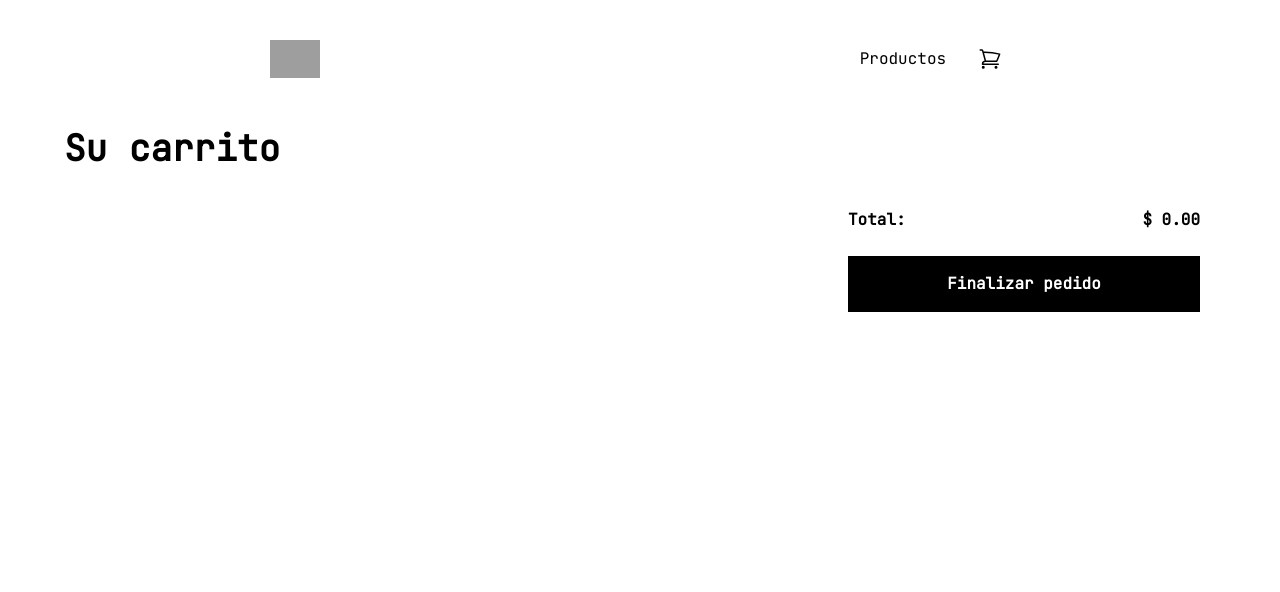
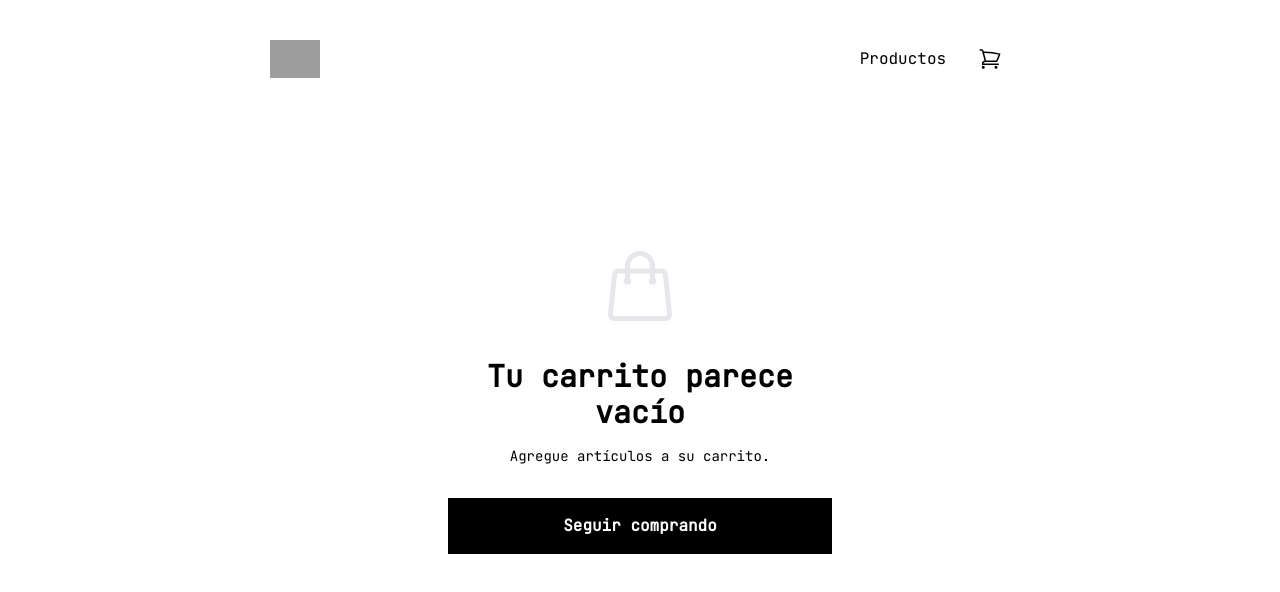
Before and after one commit to Louisit0/MartialGear, a React (Vite) app: page /carrito in a window 1280 px wide. Shown: the top 592 px of the page. Built offline with nearby package versions, Linux system fonts and the light colour scheme; grey boxes are pictures that could not be loaded.

Commit message:
carrito vacio, conditional rendering,

```diff
--- a/src/pages/Carrito.jsx
+++ b/src/pages/Carrito.jsx
@@ -1,7 +1,7 @@
 import { useState, useEffect } from "react";
 import Swal from "sweetalert2";
 import withReactContent from "sweetalert2-react-content";
-import { useNavigate } from "react-router-dom";
+import { useNavigate, Link } from "react-router-dom";
 
 const MySwal = withReactContent(Swal);
 
@@ -31,6 +31,9 @@ const Carrito = ({
   };
 
   const comprar = () => {
+    if (carritoItems.length === 0) {
+      console.log("carrito vacio");
+    } else {
       MySwal.fire({
         title: <strong>Compra realizada</strong>,
         icon: "success",
@@ -41,6 +44,7 @@ const Carrito = ({
         setNotificationCount(0);
         navigate("/");
       });
+    }
   };
 
   useEffect(() => {
@@ -52,21 +56,56 @@ const Carrito = ({
   }, [carritoItems]);
 
   return (
+    <>
+      {carritoItems.length === 0 ? (
+        <div className="w-1/2 h-screen relative flex flex-col mx-auto items-center justify-center">
+          <svg
+            xmlns="http://www.w3.org/2000/svg"
+            fill="none"
+            viewBox="0 0 24 24"
+            strokeWidth={1.5}
+            stroke="currentColor"
+            className="w-20 h-20 text-gray-200"
+          >
+            <path
+              strokeLinecap="round"
+              strokeLinejoin="round"
+              d="M15.75 10.5V6a3.75 3.75 0 10-7.5 0v4.5m11.356-1.993l1.263 12c.07.665-.45 1.243-1.119 1.243H4.25a1.125 1.125 0 01-1.12-1.243l1.264-12A1.125 1.125 0 015.513 7.5h12.974c.576 0 1.059.435 1.119 1.007zM8.625 10.5a.375.375 0 11-.75 0 .375.375 0 01.75 0zm7.5 0a.375.375 0 11-.75 0 .375.375 0 01.75 0z"
+            />
+          </svg>
+          <h2 className="text-3xl font-bold w-2/3 text-center mt-8">
+            Tu carrito parece vacío
+          </h2>
+          <p className="mt-4 mb-8 text-sm">Agregue artículos a su carrito.</p>
+          <Link
+            to="/productos"
+            className="p-4 bg-black text-white w-2/3 font-bold text-center"
+          >
+            Seguir comprando
+          </Link>
+        </div>
+      ) : (
         <div className="w-full h-full mt-32 relative">
           <h2 className="text-4xl font-bold">Su carrito</h2>
           <div className="flex flex-row justify-between mt-10">
-        <div className="flex flex-col">
+            <div className="flex flex-col w-3/5">
+              <p>{carritoItems.length === 0 ? "El carrito esta vacío" : ""}</p>
               {carritoItems.map((producto) => (
-            <div key={producto.id} className="h-full flex flex-row">
+                <div key={producto.id} className="h-full flex flex-col">
+                  <div className="flex flex-row">
                     <img
                       src={producto.imagen}
                       alt={producto.nombre}
-                className="object-cover mr-8"
-                width={200}
+                      className="object-cover mr-8 h-36"
+                      width={144}
                     />
+
                     <div className="flex flex-col p-4 justify-between w-full">
                       <div className="flex justify-between">
-                  <h4 className="font-bold w-3/4">{producto.nombre}</h4>
+                        <div className="flex flex-col">
+                          <h4 className="font-bold">{producto.nombre}</h4>
+                          <p className="text-sm">{producto.descripcion}</p>
+                        </div>
                         <button
                           className="h-6 w-6"
                           onClick={() => deleteProduct(producto.id)}
@@ -74,11 +113,14 @@ const Carrito = ({
                           x
                         </button>
                       </div>
+
                       <div className="flex justify-between">
                         <p className="text-sm">Cantidad: {producto.cantidad}</p>
                         <p className="font-bold">{`$ ${producto.precio}`}</p>
                       </div>
                     </div>
+                  </div>
+                  <hr className="my-9 bg-black" />
                 </div>
               ))}
             </div>
@@ -96,6 +138,8 @@ const Carrito = ({
             </div>
           </div>
         </div>
+      )}
+    </>
   );
 };
 
```
Lines whose indentation alone changed are shown as unchanged.
